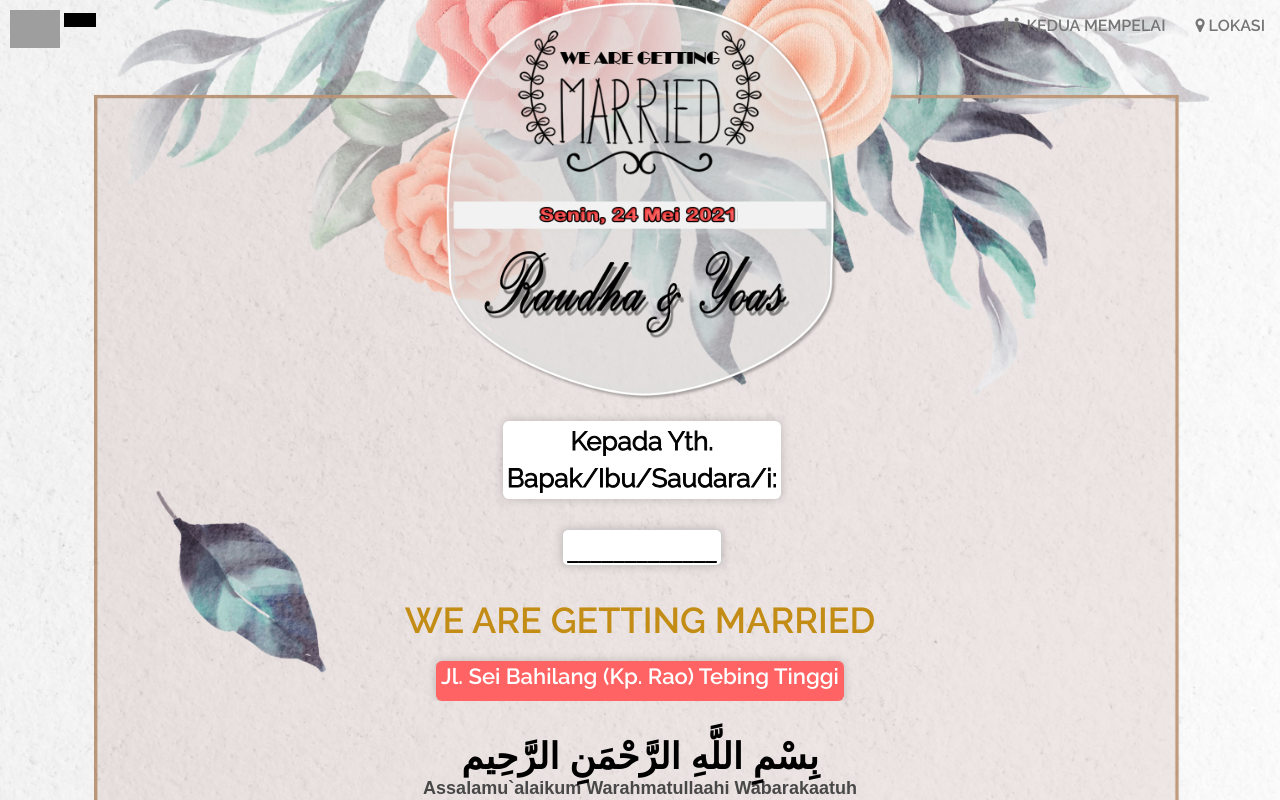
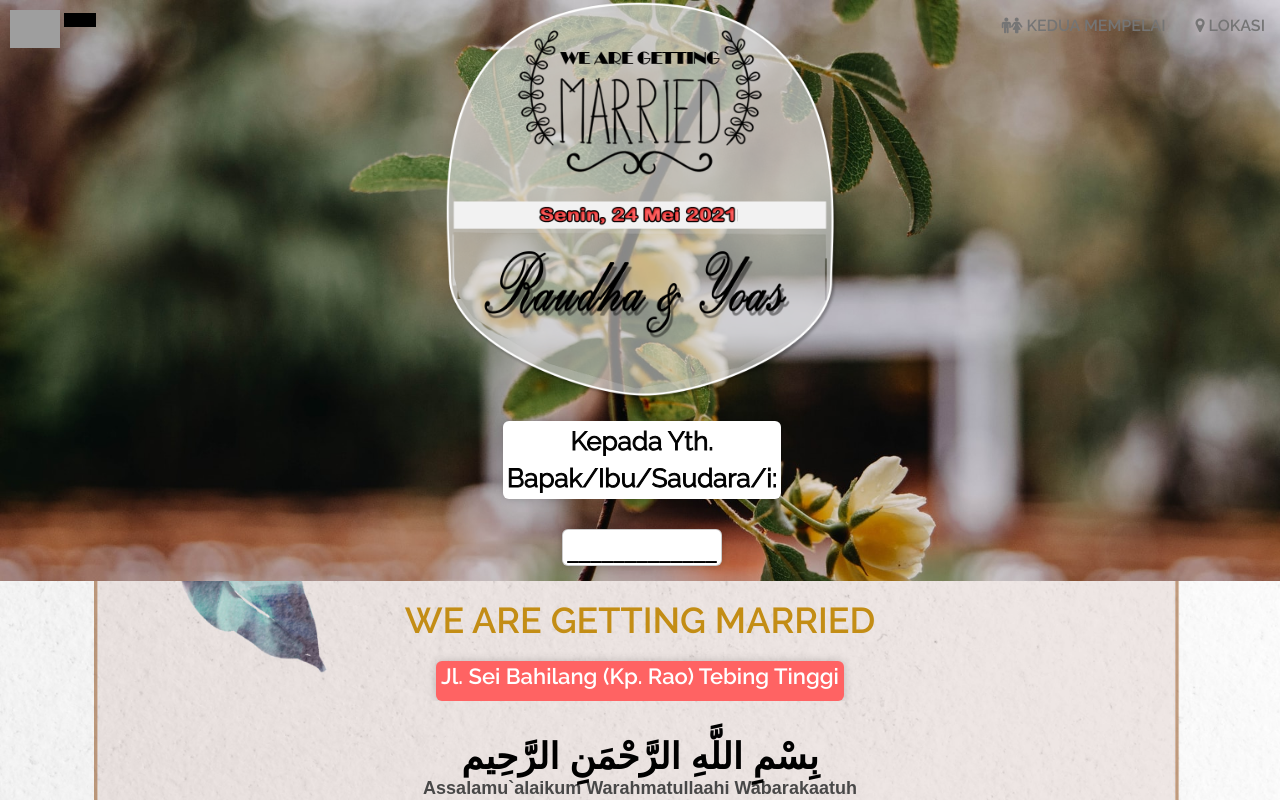
Before and after one commit to invitation-co/wedding, a PHP site: page / in a window 1280 px wide. Shown: the top 800 px of the page. Run offline with PHP 8.4, Linux system fonts and the light colour scheme; some libraries are stand-ins or nearby versions; grey boxes are pictures that could not be loaded.

Commit message:
Update style.css

```diff
--- a/Yoas-Raudha/style.css
+++ b/Yoas-Raudha/style.css
@@ -7,7 +7,7 @@ body {
 }
 
 .aboutme {
-    background     : url("img/wedding4.jpg") no-repeat;
+    background     : url("img/wedding3.jpg") no-repeat;
     background-size: cover
 }
 
```
